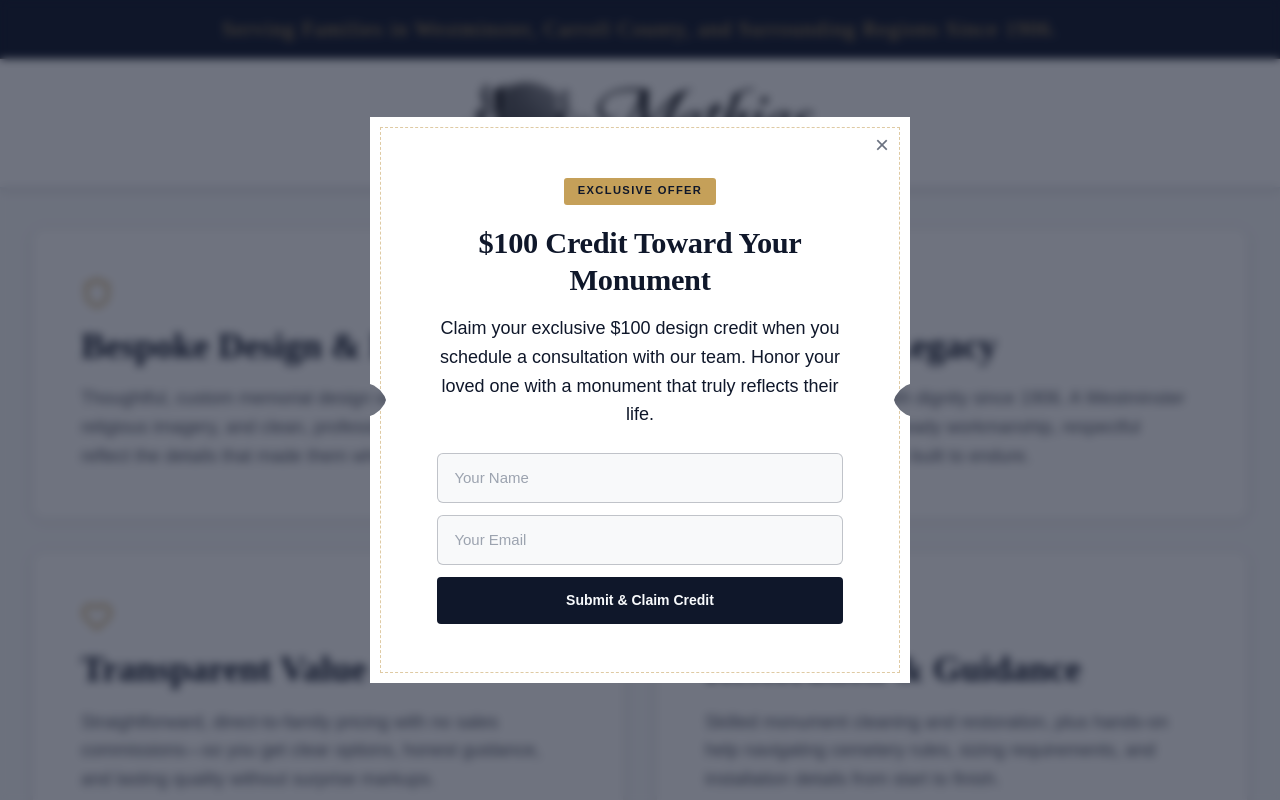
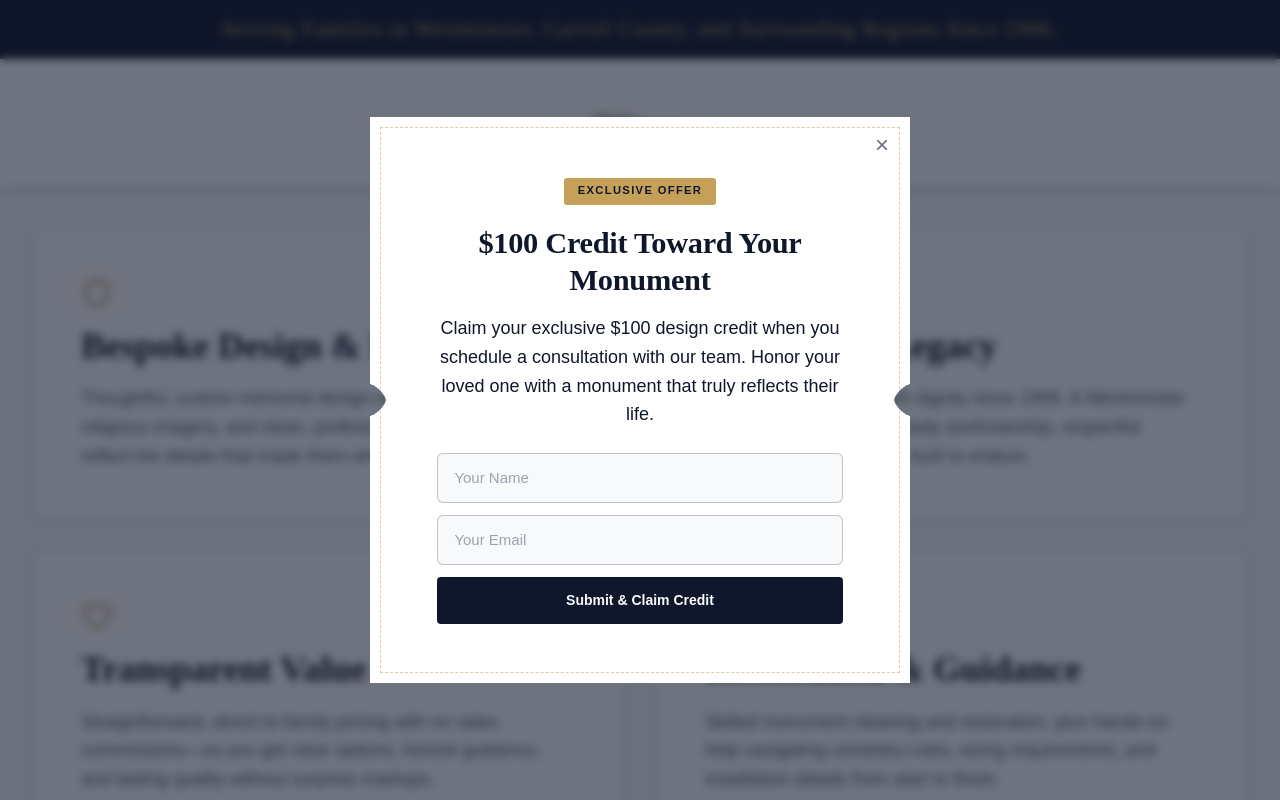
Before and after one commit to bradyudovich/MathiasMonuments, a Next.js app: page / in a window 1280 px wide. Shown: the top 800 px of the page. Built offline with nearby package versions, Linux system fonts and the light colour scheme.

Commit message:
Update logo image source in Navbar component

```diff
--- a/components/Navbar.tsx
+++ b/components/Navbar.tsx
@@ -10,7 +10,7 @@ export function Navbar() {
       <div className="max-w-6xl mx-auto px-6 py-4 flex justify-center">
         {/* eslint-disable-next-line @next/next/no-img-element */}
         <img
-          src={`${BASE_PATH}/Logo.png`}
+          src={`${BASE_PATH}/Logo 1 Words Only Trasnparent.png`}
           alt="Mathias Monuments &amp; Memorials"
           width={1227}
           height={288}
```
